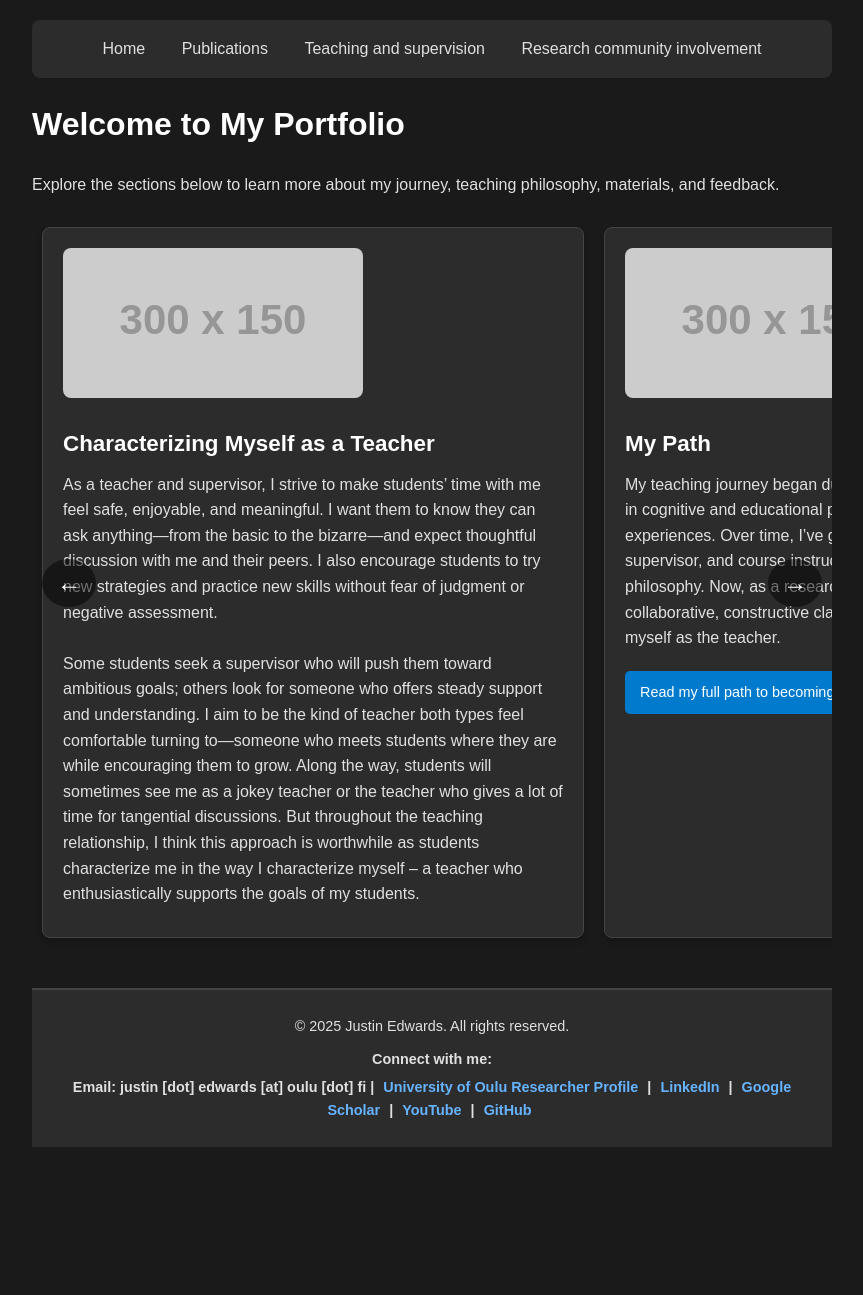
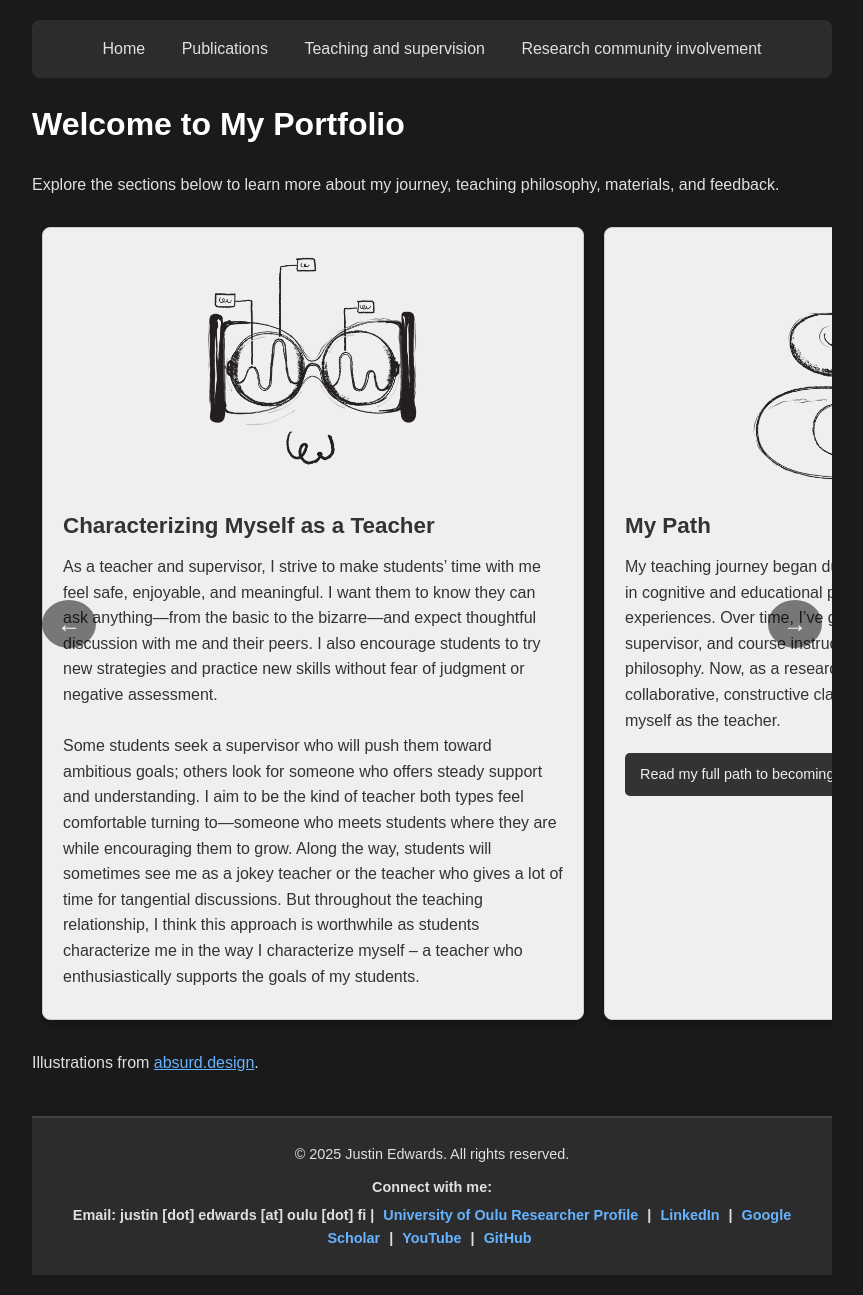
Before and after one commit to justinHCI/justinHCI.github.io, a Jekyll site: the page built from portfolio.md, in a window 1280 px wide. Shown: the whole page, without its empty margins (208-1071 px from the left). Built offline with Jekyll 4.4.1, drawn with Linux system fonts in a browser that asks for light colours; before the commit the page ends 1167 px from its top, so only the background shows below that.

Commit message:
added illustrations

```diff
--- a/assets/css/style.css
+++ b/assets/css/style.css
@@ -197,39 +197,42 @@ pull-quote footer {
 
 /* Individual Card */
 .card {
-    border: 1px solid #444;
+    border: 1px solid #ccc; /* Light gray border */
     border-radius: 8px;
     box-shadow: 0 4px 6px rgba(0, 0, 0, 0.2);
     max-width: 600px; /* Increased width for more horizontal space */
     flex: 0 0 500px; /* Fixed width for carousel layout */
     text-align: left; /* Align text to the left for better readability */
     padding: 20px; /* Increased padding for better spacing */
-    background-color: #2c2c2c;
+    background-color: #efefef; /* Light gray/off-white background */
     transition: transform 0.2s ease, box-shadow 0.2s ease;
     height: auto; /* Allow height to adjust dynamically */
+    color: #333; /* Dark text for contrast */
 }
+
 
 /* Card Image */
 .card img {
     max-width: 100%;
-    height: 150px; /* Fixed height for images */
+    height: 250px; /* Fixed height for images */
     object-fit: cover; /* Ensure images maintain aspect ratio */
     border-radius: 8px;
-    margin-bottom: 10px;
+    display: block;
+    margin: 0 auto 10px;
 }
 
 /* Card Title */
 .card h2 {
     font-size: 1.4em; /* Slightly smaller font size */
     margin: 10px 0;
-    color: #ffffff;
+    color: #333;
 }
 
 /* Card Text */
 .card p {
     font-size: 1em; /* Slightly smaller text */
     margin: 10px 0;
-    color: #e0e0e0;
+    color: #333;
     line-height: 1.6; /* Adjusted line height for readability */
     overflow: visible; /* Ensure text is fully visible */
     white-space: normal; /* Allow text to wrap */
@@ -240,8 +243,8 @@ pull-quote footer {
     display: inline-block;
     margin-top: 10px;
     padding: 10px 15px;
-    background-color: #007acc;
-    color: #fff;
+    background-color: #333;
+    color: #efefef;
     text-decoration: none;
     border-radius: 5px;
     font-size: 0.9em; /* Slightly smaller button text */
@@ -311,8 +314,8 @@ pull-quote footer {
 /* General Button Style */
 .btn {
     display: inline-block;
-    background-color:#007acc; /* Match carousel-btn background */
-    color: #fff; /* White text */
+    background-color:#efefef; /* Match carousel-btn background */
+    color: #333; /* Dark text */
     border: none;
     padding: 10px 15px; /* Same padding as carousel-btn */
     cursor: pointer;
--- a/portfolio.md
+++ b/portfolio.md
@@ -16,7 +16,7 @@ title: Teaching and Supervision
     <button class="carousel-btn prev">←</button>
     <div class="carousel">
         <div class="card">
-            <img src="https://via.placeholder.com/300x150" alt="Characterizing myself as a teacher" />
+            <img src="/assets/absurd.design - Chapter 1 - 04.png" alt="Characterizing myself as a teacher" />
             <h2>Characterizing Myself as a Teacher</h2>
             <p>As a teacher and supervisor, I strive to make students’ time with me feel safe, enjoyable, and meaningful. I want them to know they can ask anything—from the basic to the bizarre—and expect thoughtful discussion with me and their peers. I also encourage students to try new strategies and practice new skills without fear of judgment or negative assessment.<br><br>
 
@@ -25,7 +25,7 @@ title: Teaching and Supervision
 
         <div class="card">
             <a href="my-path.html">
-                <img src="https://via.placeholder.com/300x150" alt="My Path" />
+                <img src="/assets/absurd.design - Chapter 1 - 09.png" alt="My Path" />
             </a>
             <h2>My Path</h2>
             <p>My teaching journey began during college, where I combined studies in cognitive and educational psychology with hands-on teaching experiences. Over time, I’ve grown through roles as a lecturer, supervisor, and course instructor, refining my methods to match my philosophy. Now, as a researcher and teacher, I focus on delivering collaborative, constructive classes that benefit both students and myself as the teacher.</p>
@@ -34,7 +34,7 @@ title: Teaching and Supervision
 
         <div class="card">
             <a href="teaching-philosophy.html">
-                <img src="https://via.placeholder.com/300x150" alt="Teaching Philosophy" />
+                <img src="/assets/absurd.design - Chapter 1 - 07.png" alt="Teaching Philosophy" />
             </a>
             <h2>Teaching Philosophy</h2>
             <p>My teaching philosophy emphasizes a student-led approach, fostering exploration, metacognition, and self-regulated learning. It is grounded in theories of social-constructivism, situativity, and regulation of learning, emphasizing active, collaborative, and contextually meaningful learning experiences.</p>
@@ -42,7 +42,7 @@ title: Teaching and Supervision
         </div>
 
         <div class="card">
-            <img src="https://via.placeholder.com/300x150" alt="Pedagogy Study Goals" />
+            <img src="/assets/absurd.design - Chapter 1 - 10.png" alt="Pedagogy Study Goals" />
             <h2>Pedagogy Study Goals</h2>
             <p>My goals in my continued university pedagogy studies are to renew and update my knowledge about theories of teaching and learning and to reflect on how I can put these theories into practice. While some major themes of learning science research are already well-known to me, practical teaching approaches like lesson planning and assessment have always been a learn-by-doing skill in my teaching career. By learning the theory and research behind my everyday practices as a teacher, I hope to be able to meaningfully reflect upon my teaching and become a self-regulating teacher, monitoring and adapting my practices to meet the goals of me and my students.</p>
         </div>
@@ -51,7 +51,7 @@ title: Teaching and Supervision
 
         <div class="card">
             <a href="teaching-materials.html">
-                <img src="https://via.placeholder.com/300x150" alt="Teaching Materials" />
+                <img src="/assets/absurd.design - Chapter 1 - 33.png" alt="Teaching Materials" />
             </a>
             <h2>Teaching Materials</h2>
             <p>Access a collection of resources and materials I’ve developed for my courses.</p>
@@ -60,7 +60,7 @@ title: Teaching and Supervision
 
         <div class="card">
             <a href="teaching-feedback.html">
-                <img src="https://via.placeholder.com/300x150" alt="Teaching Feedback" />
+                <img src="/assets/absurd.design - Chapter 1 - 32.png" alt="Teaching Feedback" />
             </a>
             <h2>Teaching Feedback</h2>
             <p>Feedback on my teaching and supervision has helped me shape my values as a teacher and commit to them in practice. Feedback I recieve often reflects students feelings of joy and empowerment in my classes, with less emphasis on content mastery for its own sake. I treasure this feedback and would rather be remembered as a teacher who helped students feel capable and helped them have fun rather than one who merely imparted knowledge and awarded a grade.</p>
@@ -69,3 +69,5 @@ title: Teaching and Supervision
     </div>
     <button class="carousel-btn next">→</button>
 </div>
+
+Illustrations from <a href = "https://absurd.design">absurd.design</a>.
```
Also changed, not shown: assets/absurd.design - Chapter 1 - 04.png (added), assets/absurd.design - Chapter 1 - 07.png (added), assets/absurd.design - Chapter 1 - 08.png (added), assets/absurd.design - Chapter 1 - 09.png (added), assets/absurd.design - Chapter 1 - 10.png (added), assets/absurd.design - Chapter 1 - 32.png (added), assets/absurd.design - Chapter 1 - 33.png (added).
